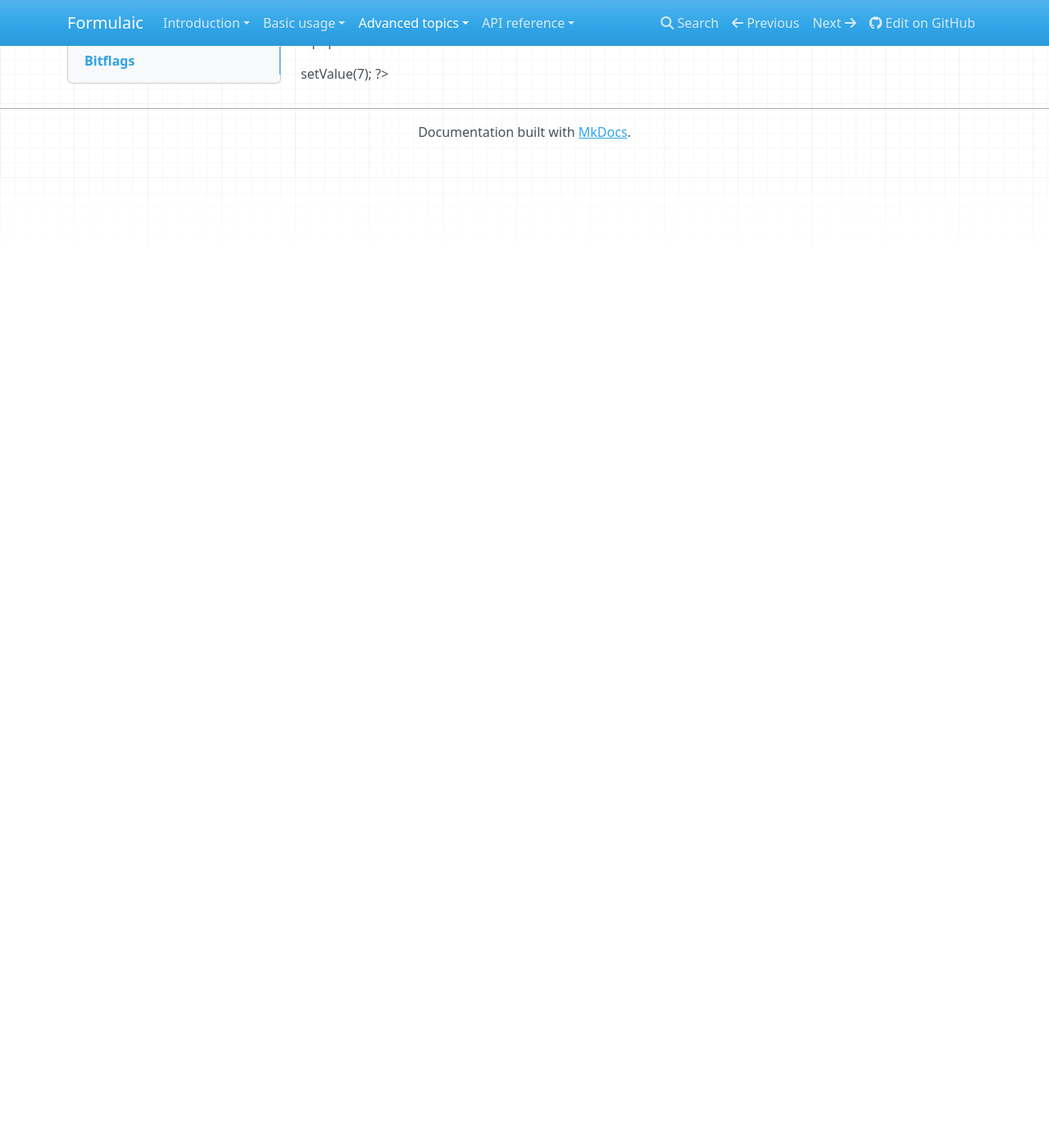
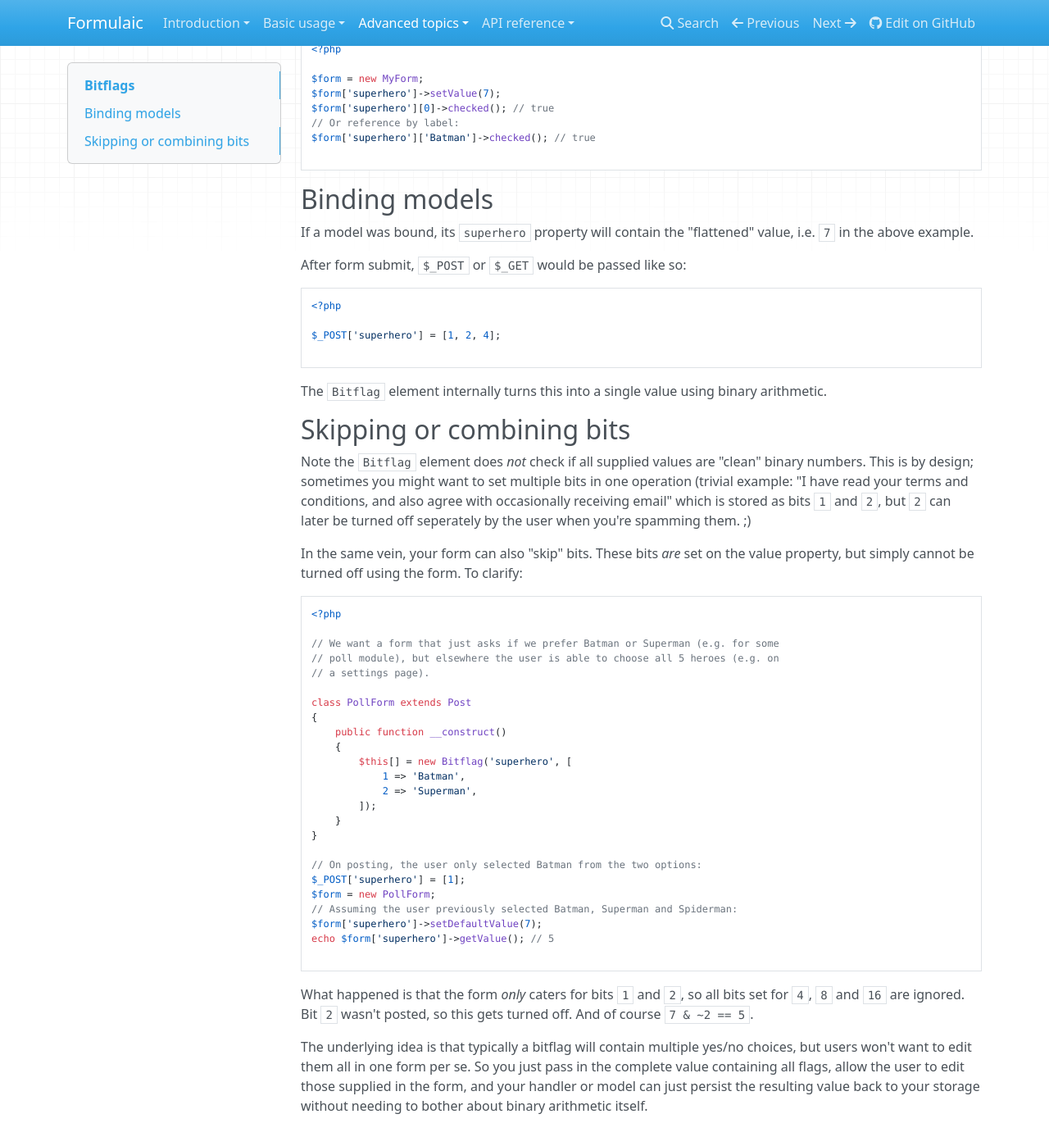
Before and after one commit to monomelodies/formulaic, an MkDocs documentation site: the page built from docs/advanced/bitflags.md, in a window 1280 px wide and 1400 px high, scrolled down 776 px. Shown: the whole window at 82% size. Built offline with MkDocs 1.6.1, drawn with Linux system fonts in a browser that asks for light colours; nearby versions of some CDN libraries; old or Windows-style settings are respelled for this version of MkDocs; before the commit the page ends 965 px from its top, so only the background shows below that.

Commit message:
improve bitflags docs

````diff
--- a/docs/advanced/bitflags.md
+++ b/docs/advanced/bitflags.md
@@ -43,3 +43,73 @@ With the above example, you could do the following in your code:
 
 $form = new MyForm;
 $form['superhero']->setValue(7);
+$form['superhero'][0]->checked(); // true
+// Or reference by label:
+$form['superhero']['Batman']->checked(); // true
+
+```
+
+## Binding models
+If a model was bound, its `superhero` property will contain the "flattened"
+value, i.e. `7` in the above example.
+
+After form submit, `$_POST` or `$_GET` would be passed like so:
+
+```php
+<?php
+
+$_POST['superhero'] = [1, 2, 4];
+
+```
+
+The `Bitflag` element internally turns this into a single value using binary
+arithmetic.
+
+## Skipping or combining bits
+Note the `Bitflag` element does _not_ check if all supplied values are "clean"
+binary numbers. This is by design; sometimes you might want to set multiple
+bits in one operation (trivial example: "I have read your terms and
+conditions, and also agree with occasionally receiving email" which is stored
+as bits `1` and `2`, but `2` can later be turned off seperately by the user
+when you're spamming them. ;)
+
+In the same vein, your form can also "skip" bits. These bits _are_ set on the
+value property, but simply cannot be turned off using the form. To clarify:
+
+```php
+<?php
+
+// We want a form that just asks if we prefer Batman or Superman (e.g. for some
+// poll module), but elsewhere the user is able to choose all 5 heroes (e.g. on
+// a settings page).
+
+class PollForm extends Post
+{
+    public function __construct()
+    {
+        $this[] = new Bitflag('superhero', [
+            1 => 'Batman',
+            2 => 'Superman',
+        ]);
+    }
+}
+
+// On posting, the user only selected Batman from the two options:
+$_POST['superhero'] = [1];
+$form = new PollForm;
+// Assuming the user previously selected Batman, Superman and Spiderman:
+$form['superhero']->setDefaultValue(7);
+echo $form['superhero']->getValue(); // 5
+
+```
+
+What happened is that the form _only_ caters for bits `1` and `2`, so all bits
+set for `4`, `8` and `16` are ignored. Bit `2` wasn't posted, so this gets
+turned off. And of course `7 & ~2 == 5`.
+
+The underlying idea is that typically a bitflag will contain multiple yes/no
+choices, but users won't want to edit them all in one form per se. So you just
+pass in the complete value containing all flags, allow the user to edit those
+supplied in the form, and your handler or model can just persist the resulting
+value back to your storage without needing to bother about binary arithmetic
+itself.
````
